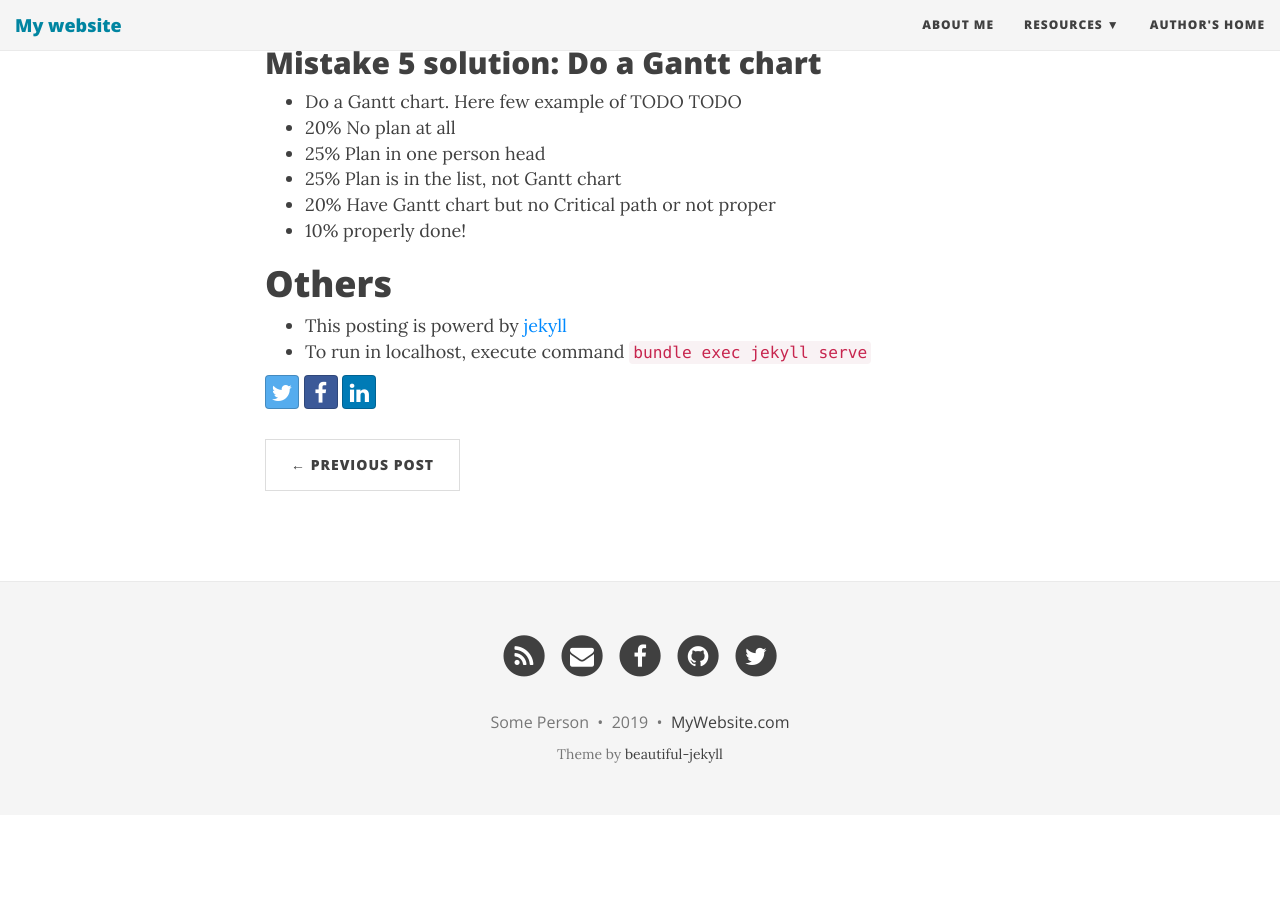
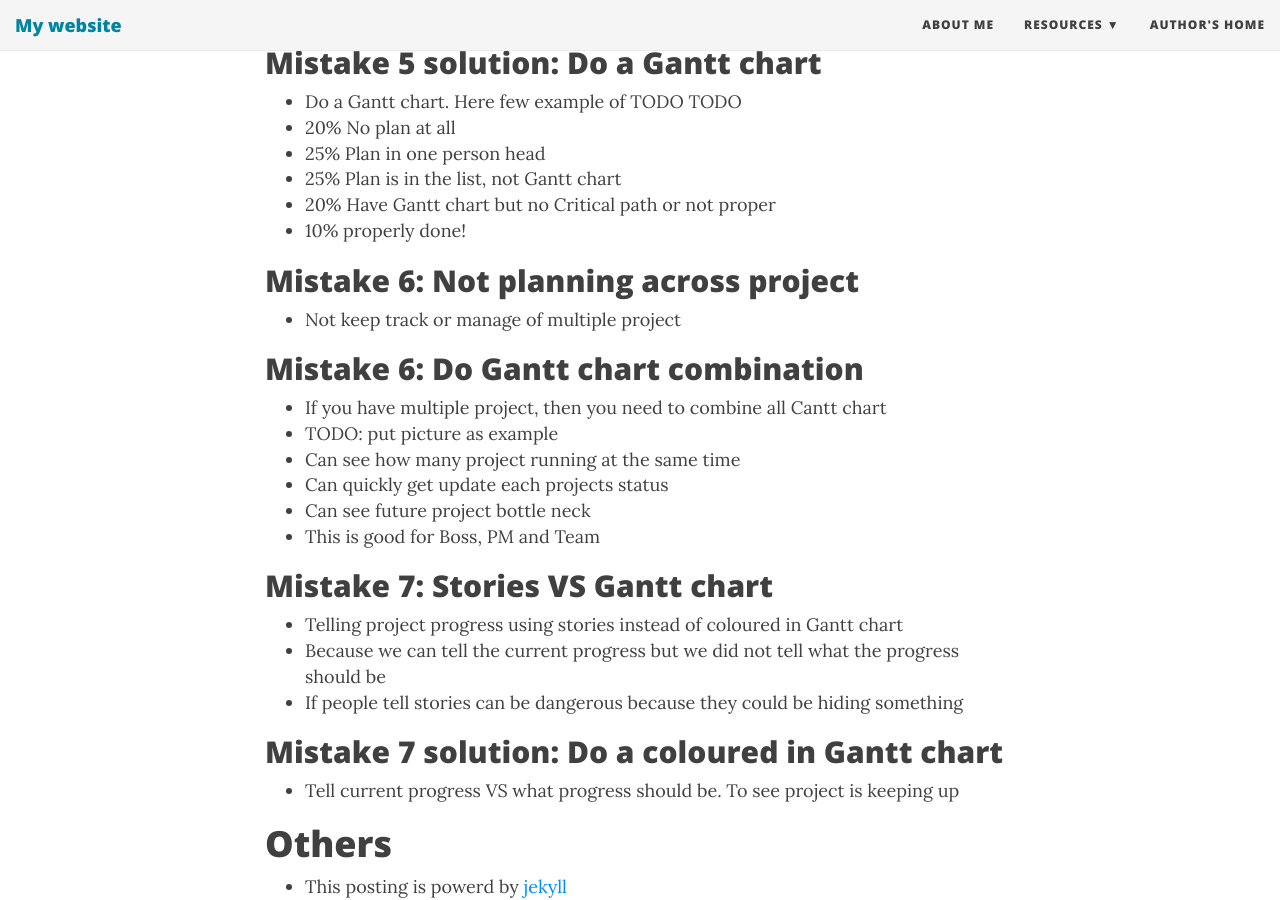
Before and after one commit to hassifmohd/project-management, a Jekyll site: the page built from _posts/2019-07-01-master-project-management-avoid-the-10-most-common-mistakes-chapter1.md, in a window 1280 px wide and 900 px high, scrolled down 5220 px. Built offline with Jekyll 4.4.1, drawn with Linux system fonts in a browser that asks for light colours; nearby versions of some CDN libraries; before the commit the page ends 6035 px from its top, so only the background shows below that.

Commit message:
put M6 & M7

```diff
--- a/_posts/2019-07-01-master-project-management-avoid-the-10-most-common-mistakes-chapter1.md
+++ b/_posts/2019-07-01-master-project-management-avoid-the-10-most-common-mistakes-chapter1.md
@@ -198,6 +198,29 @@ Example
 - 20% Have Gantt chart but no Critical path or not proper
 - 10% properly done!
 
+## Mistake 6: Not planning across project
+
+- Not keep track or manage of multiple project
+
+## Mistake 6: Do Gantt chart combination
+
+- If you have multiple project, then you need to combine all Cantt chart
+- TODO: put picture as example
+- Can see how many project running at the same time
+- Can quickly get update each projects status
+- Can see future project bottle neck
+- This is good for Boss, PM and Team
+
+## Mistake 7: Stories VS Gantt chart
+
+- Telling project progress using stories instead of coloured in Gantt chart
+- Because we can tell the current progress but we did not tell what the progress should be
+- If people tell stories can be dangerous because they could be hiding something
+
+## Mistake 7 solution: Do a coloured in Gantt chart
+
+- Tell current progress VS what progress should be. To see project is keeping up
+
 # Others
 
 - This posting is powerd by [jekyll](https://jekyllrb.com/)
```
